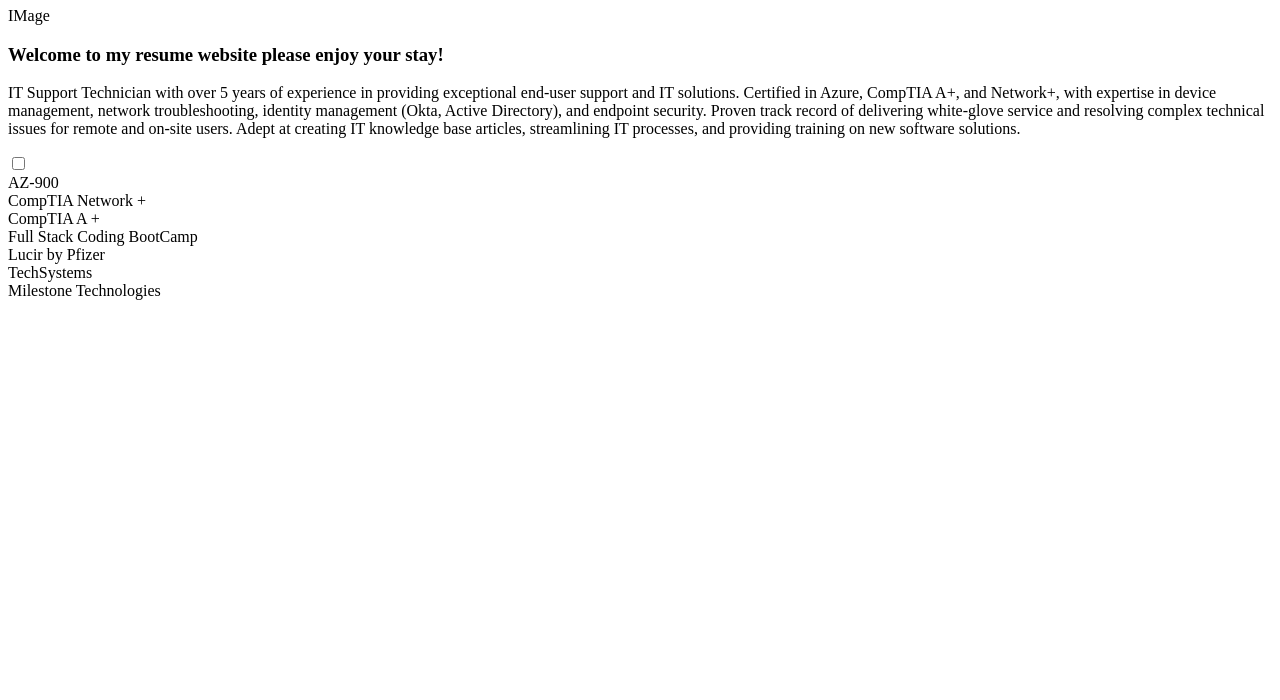
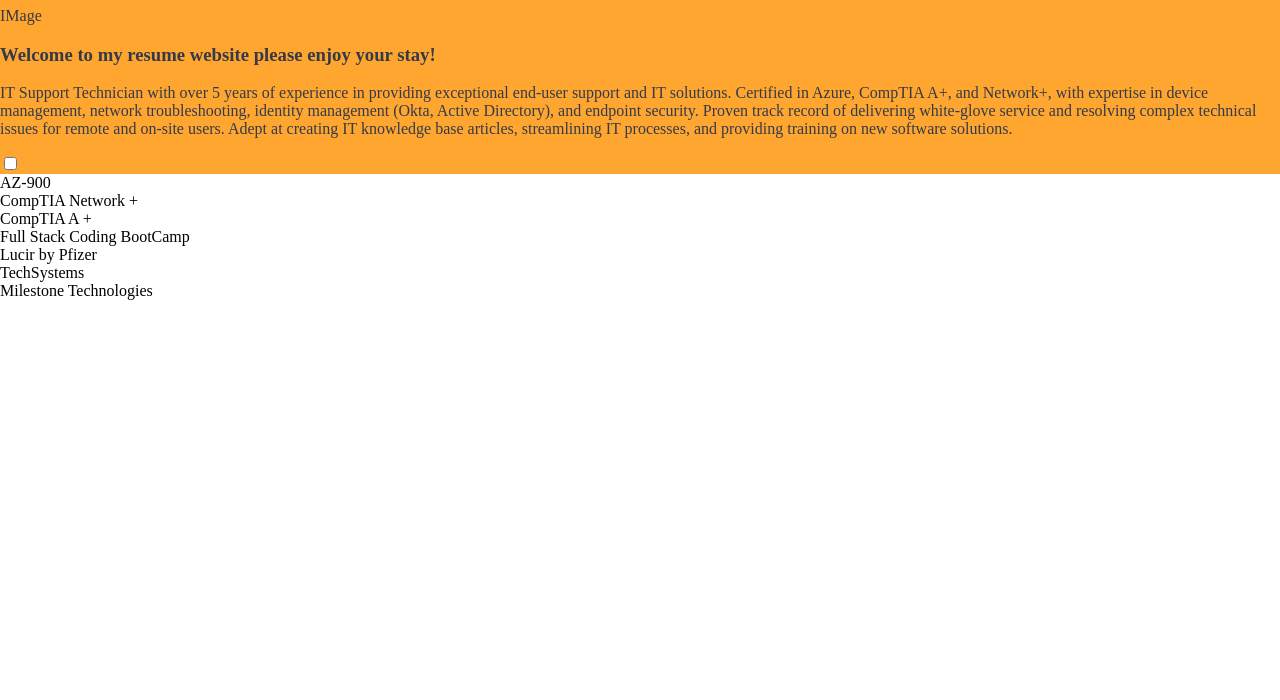
Before and after one commit to MNRSkills/MyResumeMack, a plain HTML site: page index.html in a window 1280 px wide. Shown: the part 120-820 px from the top of the page. Drawn offline with Linux system fonts and the light colour scheme.

Commit message:
forgot styles folder

```diff
--- a/index.html
+++ b/index.html
@@ -3,6 +3,7 @@
   <head>
     <meta charset="UTF-8" />
     <meta name="viewport" content="width=device-width, initial-scale=1.0" />
+    <link rel="stylesheet" href="./styles/main.css" />
     <title>My Resume</title>
   </head>
   <body>
```
Also changed, not shown: 1 other file.
